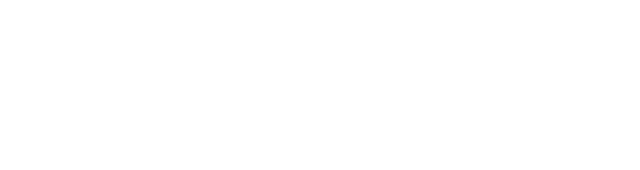
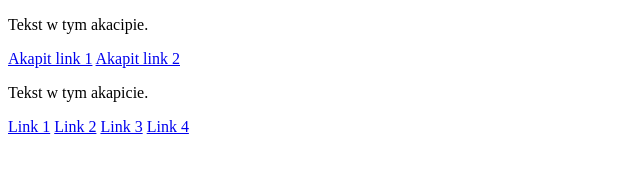
Before and after one commit to Rafalepka/jsdom, a plain HTML site: page index.html in a window 1280 px wide. Shown: the whole page, without its empty margins (0-640 px from the left). Drawn offline with Linux system fonts and the light colour scheme.

Commit message:
search element

```diff
--- a/index.html
+++ b/index.html
@@ -5,8 +5,22 @@
     <title>Js Dom</title>
 </head>
 <body>
+    <section id="sectionFirst">
+        <div id="parFirst">
+            <p>Tekst w tym akacipie.</p>
+            <a class="link" href="#">Akapit link 1</a>
+            <a class="link" href="#">Akapit link 2</a>
+        </div>
 
+        <div id="parSecond">
+            <p>Tekst w tym akapicie.</p>
+        </div>
+        <a href="#" class="link">Link 1</a>
+        <a href="#" class="link">Link 2</a>
+        <a href="#" class="link">Link 3</a>
+        <a href="#" class="link">Link 4</a>
+    </section>
 
-    <script src="js/1-dom.js"></script>
+    <script src="js/2-search-element.js"></script>
 </body>
 </html>
--- a/js/1-dom.js
+++ b/js/1-dom.js
@@ -1 +1,3 @@
 "use strict";
+
+console.log(typeof document);
--- /dev/null
+++ b/js/2-search-element.js
@@ -0,0 +1,17 @@
+"use strict";
+
+var div = document.getElementById('parSecond');
+console.log(div);
+
+var linki = document.getElementsByTagName('a');
+console.log(linki);
+
+var linkiPoKlasie = document.getElementsByClassName('link');
+console.log(linkiPoKlasie);
+
+var drugiLink = linkiPoKlasie[1];
+console.log(drugiLink);
+
+for (var i=0; i<linkiPoKlasie.length; ++i) {
+    console.log(linkiPoKlasie[i] + " to jest link " + (i+1));
+}
```
